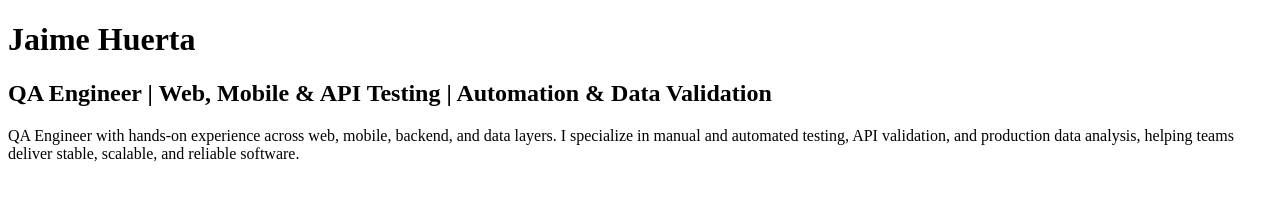
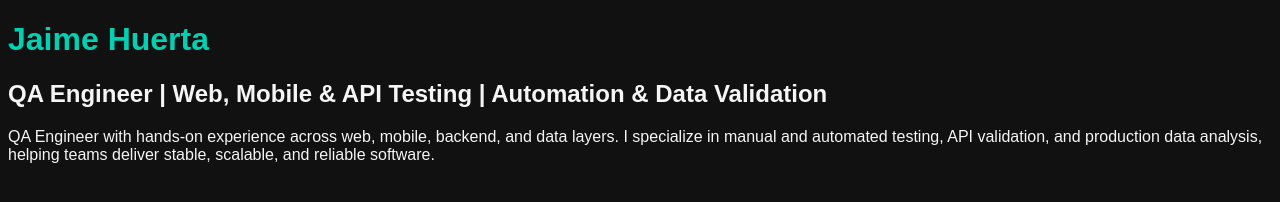
Before and after one commit to huertajaime/jaime-huerta-qa-portfolio, a plain HTML site: page index.html in a window 1280 px wide. Drawn offline with Linux system fonts and the light colour scheme.

Commit message:
Update styles.css

```diff
--- a/styles.css
+++ b/styles.css
@@ -1 +1,9 @@
-<link rel="stylesheet" href="styles.css">
+body {
+  background-color: #111;
+  color: #f5f5f5;
+  font-family: Arial, Helvetica, sans-serif;
+}
+
+h1 {
+  color: #00d1b2;
+}
```
